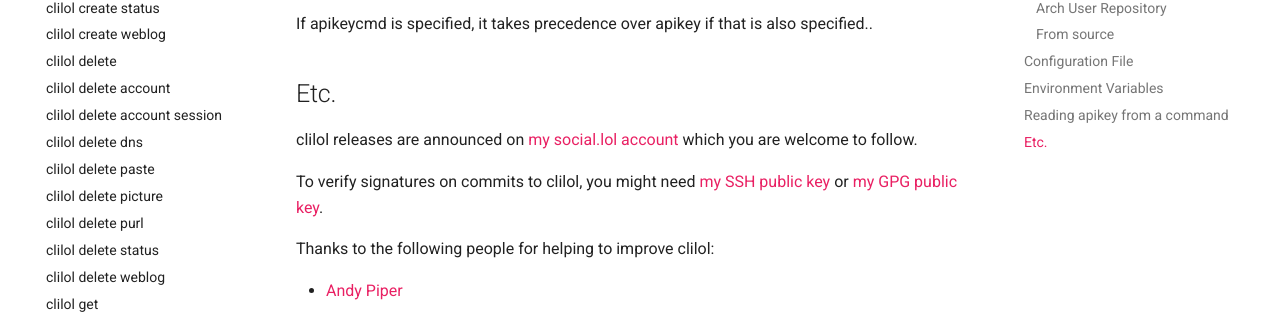
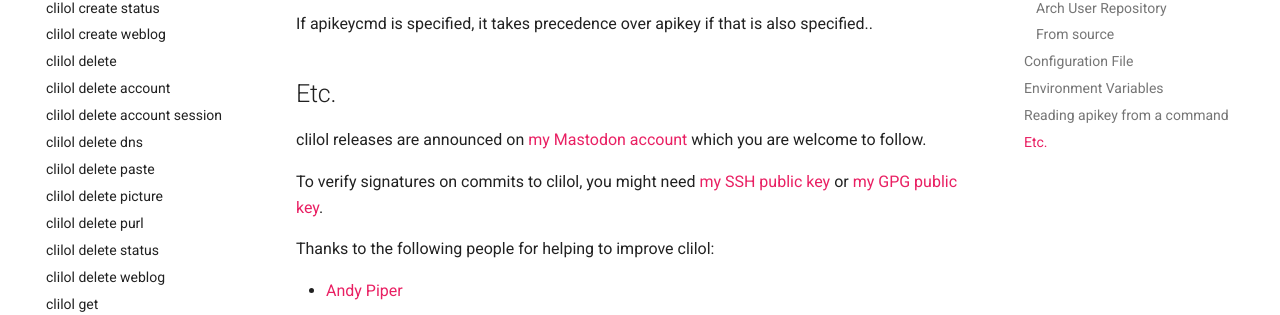
Before and after one commit to mcornick/clilol, an MkDocs documentation site: the page built from docs/index.md, in a window 1280 px wide and 900 px high, scrolled down 3921 px. Shown: the part 289-604 px from the top of the window. Built offline with MkDocs 1.6.1 and Material for MkDocs 9.7.7, drawn with Linux system fonts in a browser that asks for light colours.

Commit message:
chore: update Mastodon link
Signed-off-by: Mark Cornick <mark@markcornick.com>

```diff
--- a/.goreleaser.yaml
+++ b/.goreleaser.yaml
@@ -2,7 +2,7 @@
 announce:
   mastodon:
     enabled: true
-    server: https://social.lol
+    server: https://social.sdf.org
 archives:
   - builds_info:
       group: root
--- a/docs/index.md
+++ b/docs/index.md
@@ -227,8 +227,8 @@
 
 ## Etc.
 
-clilol releases are announced on [my social.lol
-account](https://social.lol/@mcornick) which you are welcome to follow.
+clilol releases are announced on [my Mastodon
+account](https://social.sdf.org/@mcornick) which you are welcome to follow.
 
 To verify signatures on commits to clilol, you might need [my SSH public
 key](https://git.mcornick.dev/mcornick.keys) or [my GPG public
--- a/mkdocs.yml
+++ b/mkdocs.yml
@@ -5,7 +5,7 @@
     - icon: fontawesome/brands/git-alt
       link: https://git.mcornick.dev/mcornick/clilol
     - icon: fontawesome/brands/mastodon
-      link: https://social.lol/@mcornick
+      link: https://social.sdf.org/@mcornick
 markdown_extensions:
   - admonition
   - pymdownx.superfences
```
